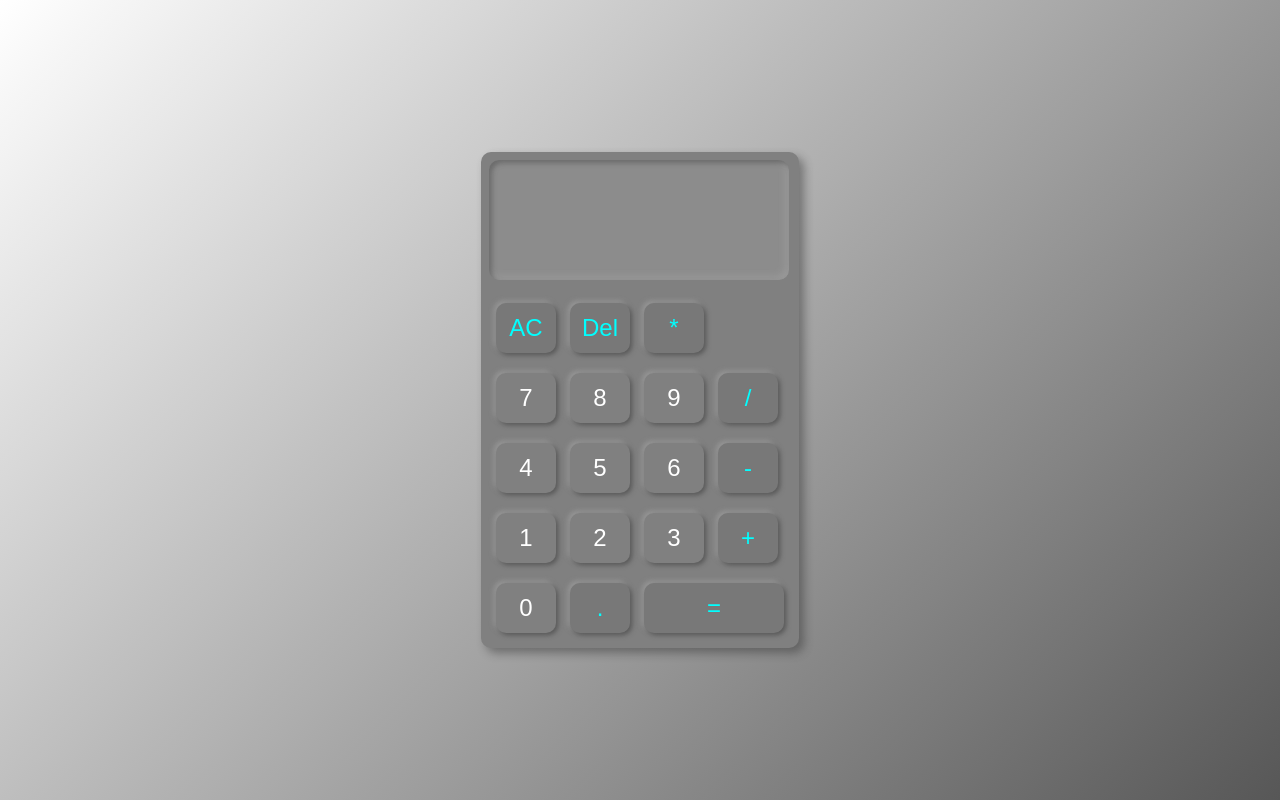
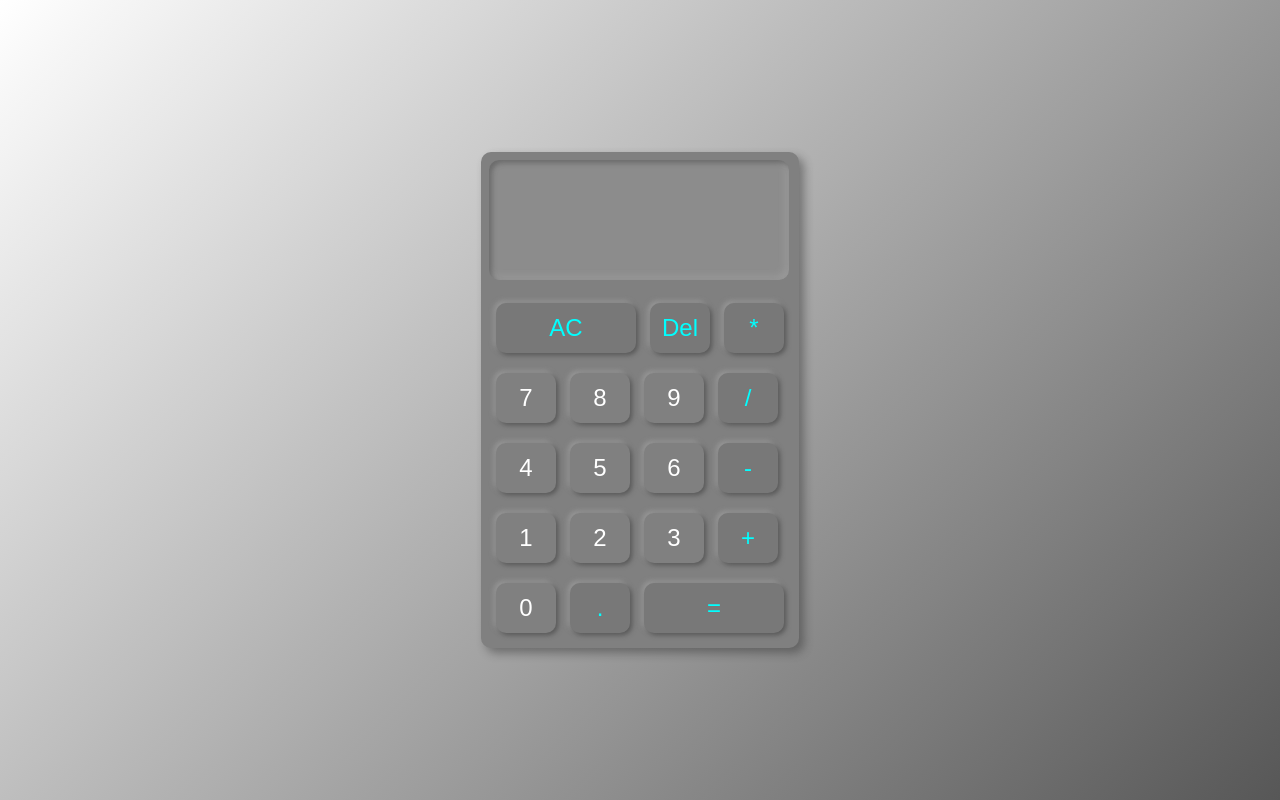
Before and after one commit to akashmadavi2001/Calculator, a plain HTML site: page index.html in a window 1280 px wide. Drawn offline with Linux system fonts and the light colour scheme.

Commit message:
style.css

```diff
--- a/style.css
+++ b/style.css
@@ -63,7 +63,7 @@ button:active {
     color: blue;
 }
 
-.equal {
+.equal ,.AC {
     width: 140px;
     color: aqua;
     background-color: rgb(120, 120, 120);
```
